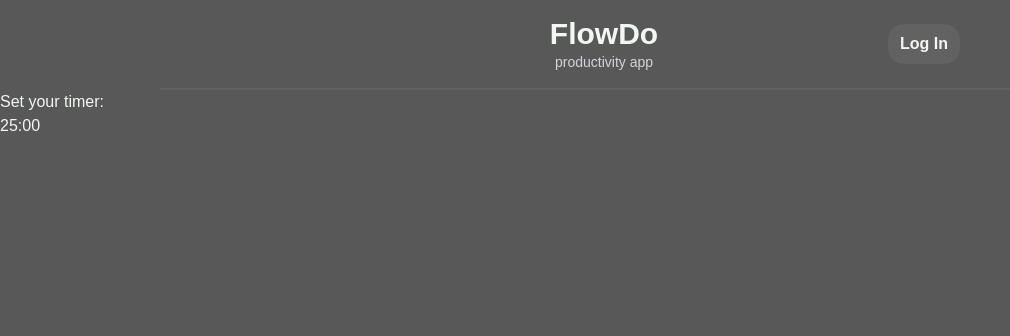
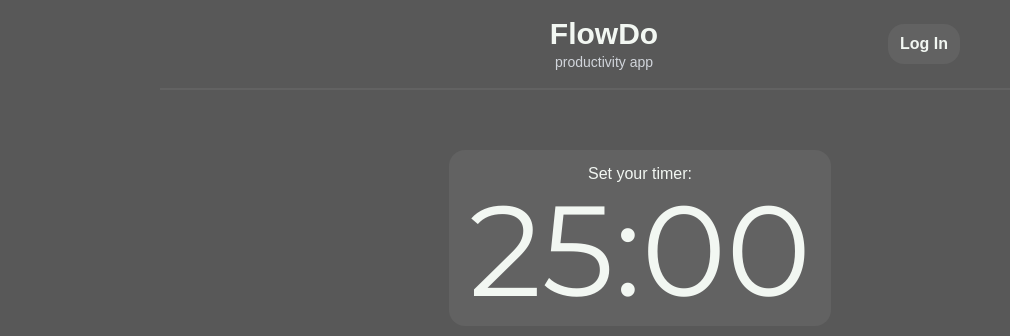
Before and after one commit to visionas9/flowdo-pomodoro, a Next.js app: page / in a window 1280 px wide. Shown: the top 336 px of the page, without its empty margins (0-1010 px from the left). Built offline with nearby package versions, Linux system fonts and the light colour scheme; a web font is replaced by a local one.

Commit message:
set timer div added

```diff
--- a/app/page.tsx
+++ b/app/page.tsx
@@ -12,12 +12,17 @@
           </button>
         </div>
       </header>
+
       <div className="w-[75%] mx-auto border-b-2 border-darkdiv" />
-      <div>
+
+      <div
+        className="mt-15 mx-auto w-fit flex flex-col
+      items-center bg-darkdiv py-3 px-5 rounded-xl md:"
+      >
         <h2>Set your timer:</h2>
         <div>
           {/*hardcoded for now */}
-          <p>25:00</p>
+          <p className="font-numbers text-9xl">25:00</p>
         </div>
       </div>
     </div>
```
